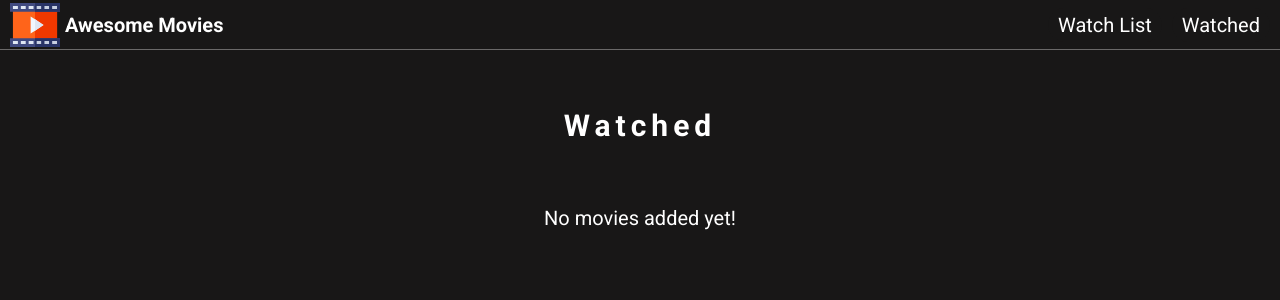
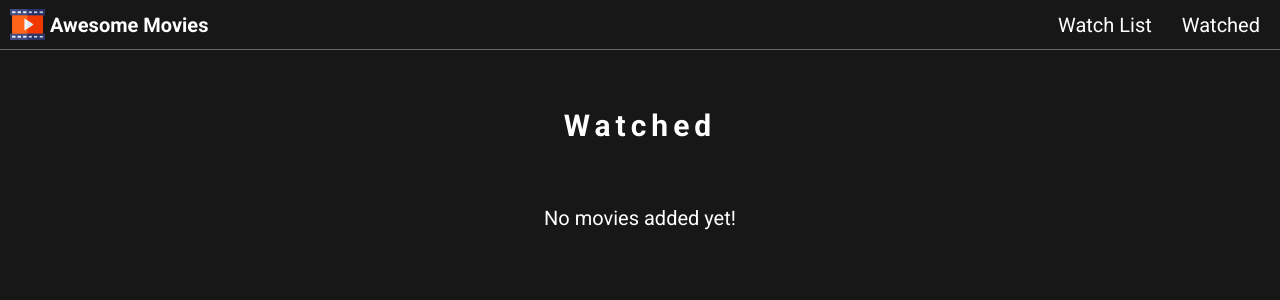
Before and after one commit to josesales/awesome-movies, a React (Create React App) app: page /watched in a window 1280 px wide. Shown: the top 300 px of the page. Built offline with nearby package versions, Linux system fonts and the light colour scheme.

Commit message:
Adjusting Header and MovieItem design

```diff
--- a/src/components/MovieItem.jsx
+++ b/src/components/MovieItem.jsx
@@ -22,10 +22,11 @@ const MovieItem = ({movie}) => (
 
             <div className="movie-item__list">
 
-                <Link className="movie-item__details" to={{pathname: '/movieDetails', state: {movie}}}>Details</Link>
                 <ListsManager movie={movie} listName="watchList" text="Watch List"/>
                 <ListsManager movie={movie} listName="watched" text="Watched"/>
             </div>
+
+            <Link className="movie-item__details" to={{pathname: '/movieDetails', state: {movie}}}>Details</Link>
         </div>
     </div>
 );
--- a/src/styles/components/_header.scss
+++ b/src/styles/components/_header.scss
@@ -19,6 +19,7 @@
         border-radius: 2rem;
         background-color: $color-black-1;
         cursor: pointer;
+        white-space: nowrap;
 
         @include respond(phone) {
             margin-right: 0;
--- a/src/styles/components/_logo.scss
+++ b/src/styles/components/_logo.scss
@@ -7,16 +7,17 @@
     margin-left: 1rem;
 
     &__img {
-        height: 5rem;
+        height: 3.5rem;
 
         @include respond(phone) {
             margin-left: 0;
-            font-size: 4rem;
+            font-size: 2.5rem;
         }
     }
 
     &__name {
         margin-left: .5rem;
         font-size: 2rem;
+        white-space: nowrap;
     }
 }
```
